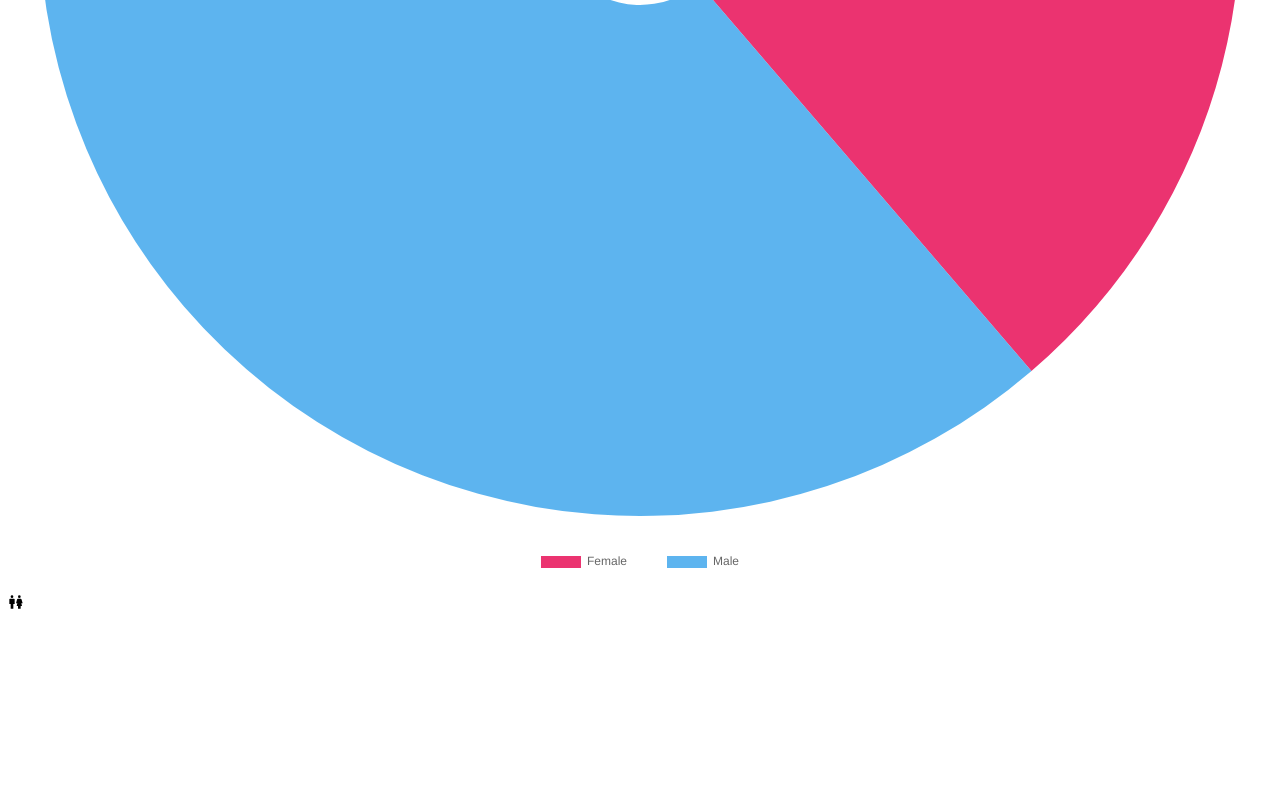
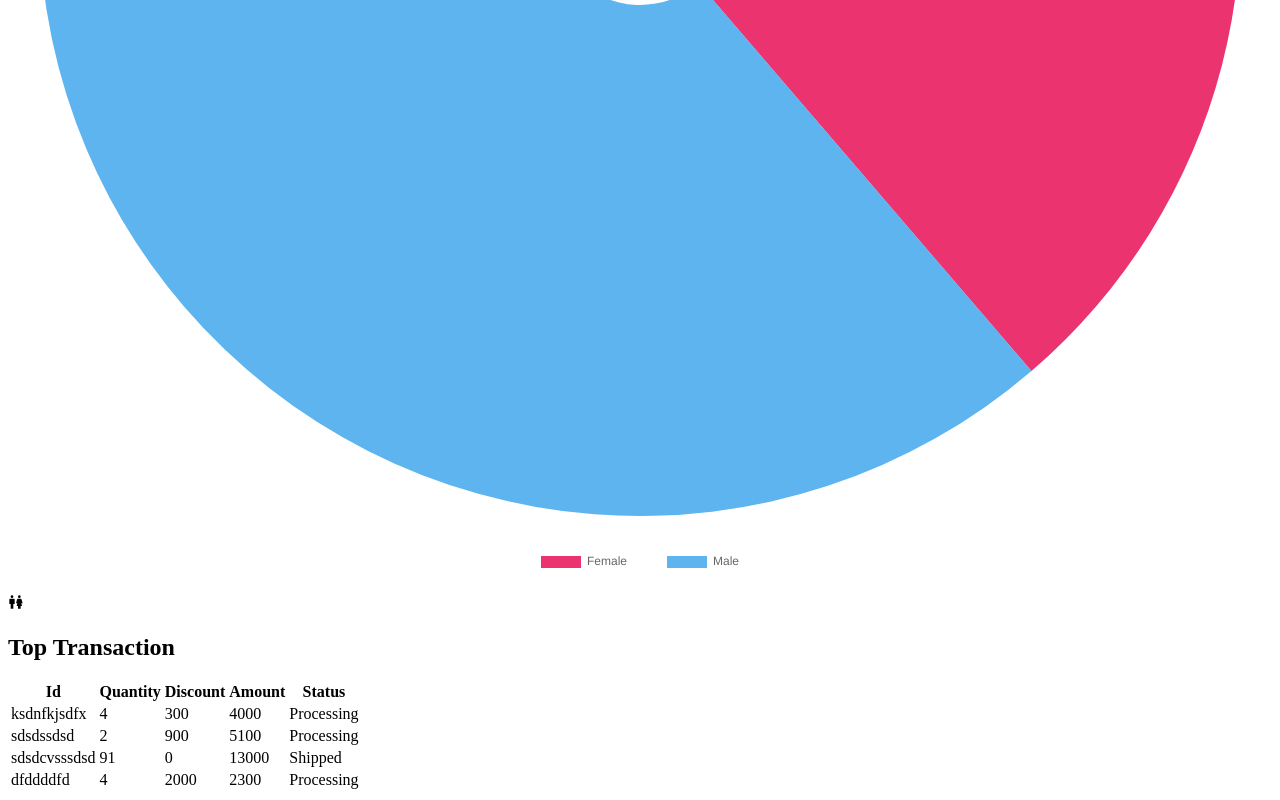
Before and after one commit to 0x1Shub/admin-dashboard, a React (Vite) app: page /admin/dashboard in a window 1280 px wide. Shown: the part 2913-3713 px from the top of the page. Before the commit the page ends 3543 px from the top, so only its background shows below. Built offline with nearby package versions, Linux system fonts and the light colour scheme; the HTML template or start-up script is replaced by a standard one.

Commit message:
Created: Dashboard Table

```diff
--- a/package.json
+++ b/package.json
@@ -16,11 +16,13 @@
     "react-dom": "^18.2.0",
     "react-icons": "^5.0.1",
     "react-router-dom": "^6.22.3",
+    "react-table": "^7.8.0",
     "sass": "^1.74.1"
   },
   "devDependencies": {
     "@types/react": "^18.2.66",
     "@types/react-dom": "^18.2.22",
+    "@types/react-table": "^7.7.20",
     "@typescript-eslint/eslint-plugin": "^7.2.0",
     "@typescript-eslint/parser": "^7.2.0",
     "@vitejs/plugin-react-swc": "^3.5.0",
--- /dev/null
+++ b/src/components/DashboardTable.tsx
@@ -0,0 +1,44 @@
+import { Column } from "react-table";
+import TableHOC from "./TableHOC";
+
+interface DataType {
+  id: string;
+  quantity: number;
+  discount: number;
+  amount: number;
+  status: string;
+}
+
+const columns: Column<DataType>[] = [
+  {
+    Header: "Id",
+    accessor: "id",
+  },
+  {
+    Header: "Quantity",
+    accessor: "quantity",
+  },
+  {
+    Header: "Discount",
+    accessor: "discount",
+  },
+  {
+    Header: "Amount",
+    accessor: "amount",
+  },
+  {
+    Header: "Status",
+    accessor: "status",
+  },
+];
+
+const DashboardTable = ({ data = [] }: { data: DataType[] }) => {
+  return TableHOC<DataType>(
+    columns,
+    data,
+    "transaction-box",
+    "Top Transaction"
+  )();
+};
+
+export default DashboardTable;
--- /dev/null
+++ b/src/components/TableHOC.tsx
@@ -0,0 +1,43 @@
+import { useTable, Column, TableOptions } from 'react-table';
+
+function TableHOC<T extends Object>(columns: Column<T>[], data: T[], containerClassname: string, heading: string){
+    return function HOC(){
+
+        const options: TableOptions<T> = {
+            columns, data,
+        };
+        const {getTableProps, getTableBodyProps, headerGroups, rows, prepareRow } = useTable(options);
+
+        return <div className={containerClassname}>
+            <h2 className="heading">{heading}</h2>
+
+            <table className='table' {...getTableProps()}>
+                <thead>
+                    {headerGroups.map((headerGroups) => (
+                        <tr {...headerGroups.getHeaderGroupProps()}>
+                            {headerGroups.headers.map(column => (
+                                <th {...column.getHeaderProps()}>
+                                    {column.render("Header")}
+                                </th>
+                            ))}
+                        </tr>
+                    ))}
+                </thead>
+                <tbody {...getTableBodyProps()}>
+                    {rows.map((row) => {
+                        prepareRow(row);
+                        return <tr {...row.getRowProps()}>
+                            {row.cells.map(cell => (
+                                <td {...cell.getCellProps()}>
+                                    {cell.render("Cell")}
+                                </td>
+                            ))}
+                        </tr>
+                    })}
+                </tbody>
+            </table>
+        </div>
+    }
+}
+
+export default TableHOC
--- a/src/pages/Dashboard.tsx
+++ b/src/pages/Dashboard.tsx
@@ -6,6 +6,7 @@ import { HiTrendingUp, HiTrendingDown } from "react-icons/hi";
 import data from '../assets/data.json';
 import { BarChart, DoughnutChart } from "../components/Charts";
 import { BiMaleFemale } from "react-icons/bi";
+import DashboardTable from "../components/DashboardTable";
 
 const Dashboard = () => {
   return (
@@ -57,7 +58,7 @@ const Dashboard = () => {
               <p><BiMaleFemale /></p>
             </div>
 
-            {/* Table */}
+            <DashboardTable data={data.transaction} />
         </section>
 
       </main>
```
Also changed, not shown: 1 other file (tests, documents, lock files or other folders).
